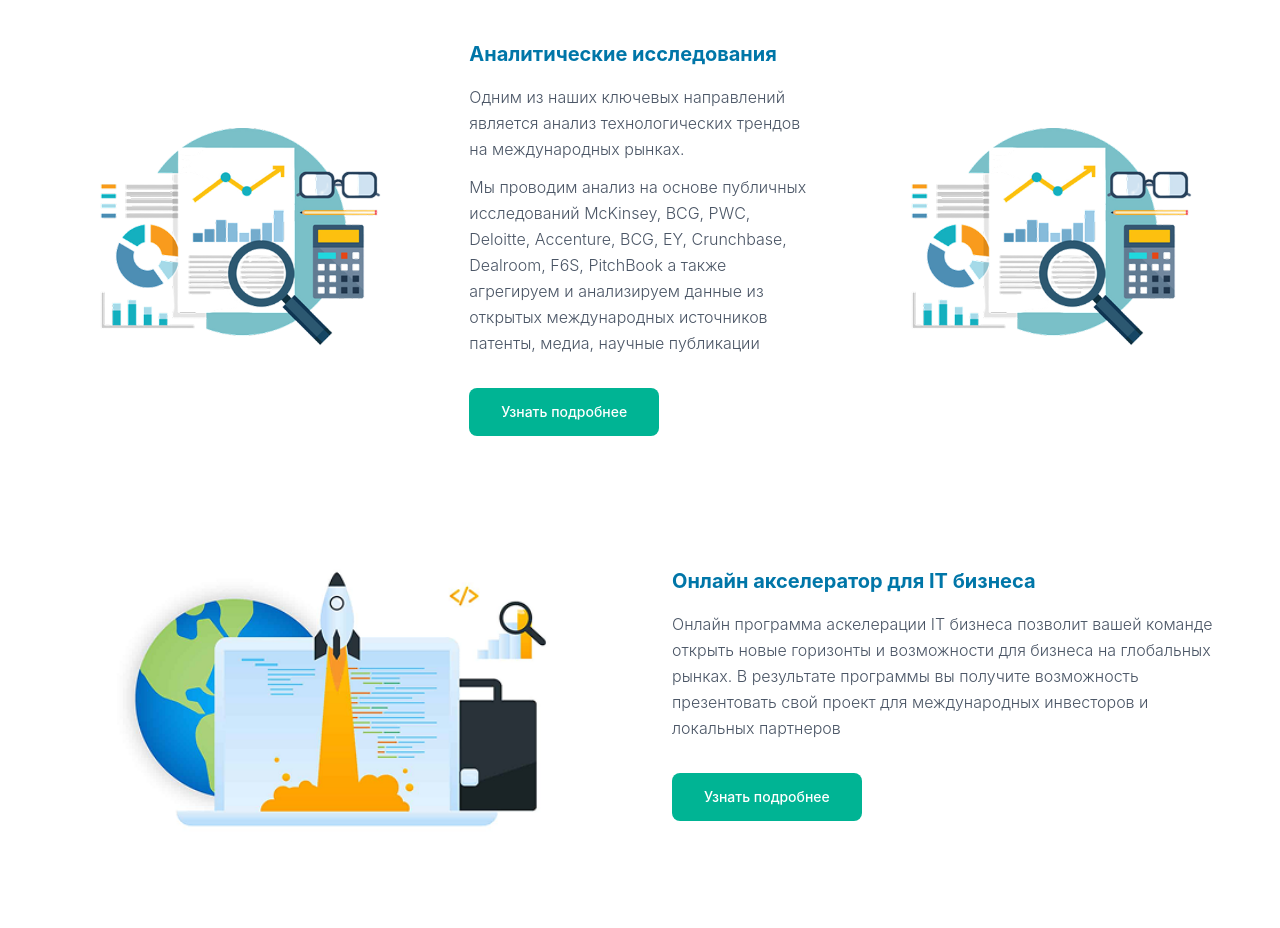
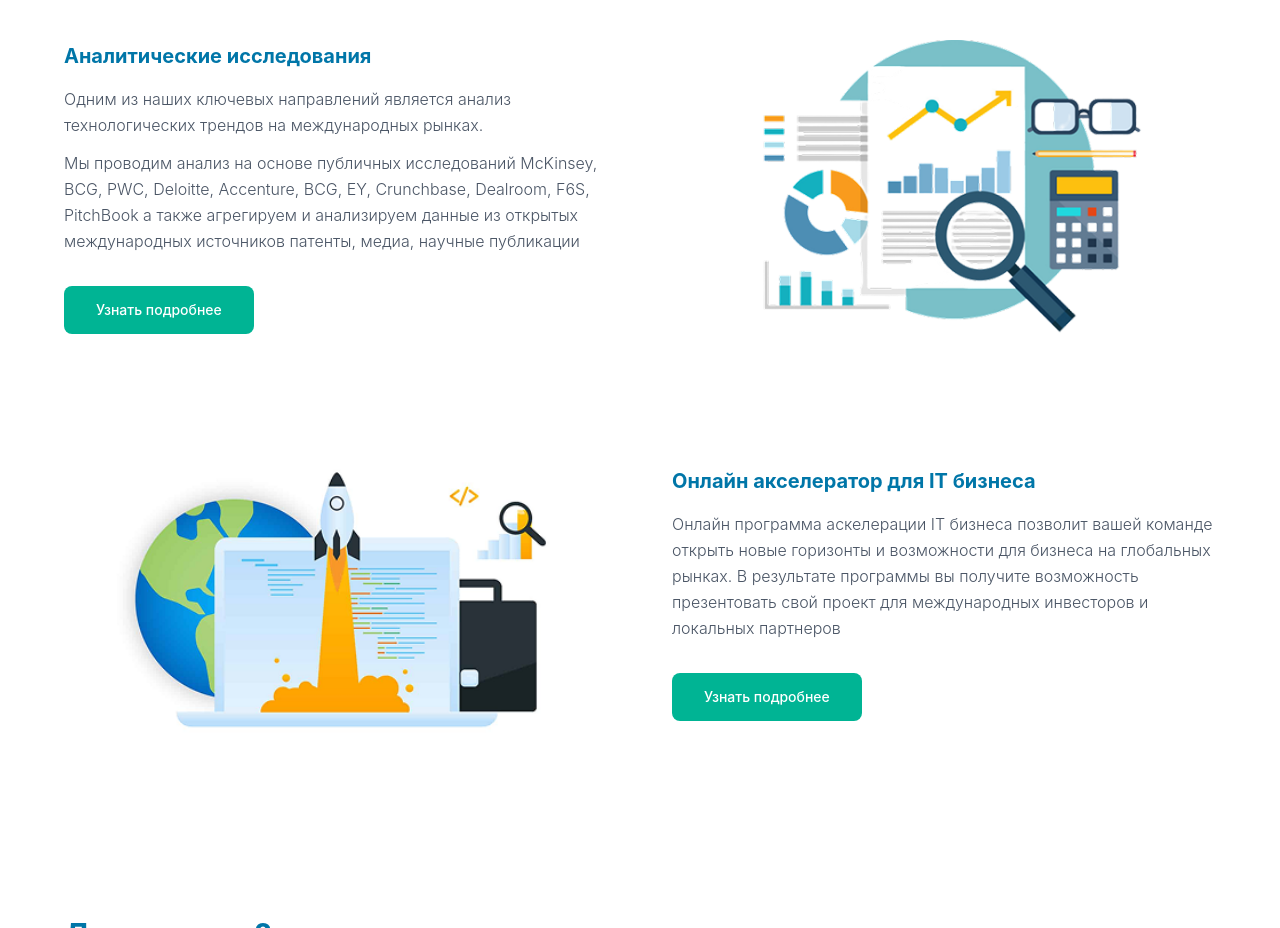
Before and after one commit to GG-absolute/reqviem, a website: page index.html in a window 1280 px wide. Shown: the part 940-1868 px from the top of the page. Drawn offline with Linux system fonts and the light colour scheme.

Commit message:
fixed bug for img

```diff
--- a/index.html
+++ b/index.html
@@ -77,7 +77,7 @@
         <div class="space-y-20 lg:space-y-28">
 
             <div class="flex flex-col lg:flex-row items-center justify-between gap-10 lg:gap-16">
-                <div class="w-full lg:w-1/2 flex justify-center order-1">
+                <div class="w-full lg:w-1/2 flex justify-center order-1 lg:hidden">
                     <img src="./imges/kisspng-competitor-analysis-market-research-marketing-quan-5b102810d85456 1.png" alt="Аналитические исследования" class="w-full object-contain" />
                 </div>
                 <div class="w-full lg:w-1/2 hidden md:flex md:hidden justify-center order-1 md:order-2">
```
